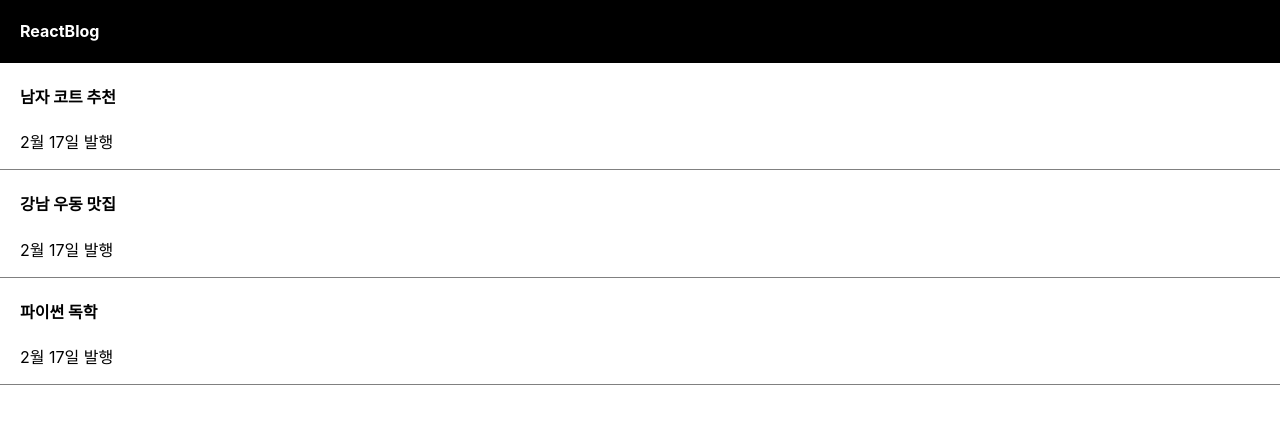
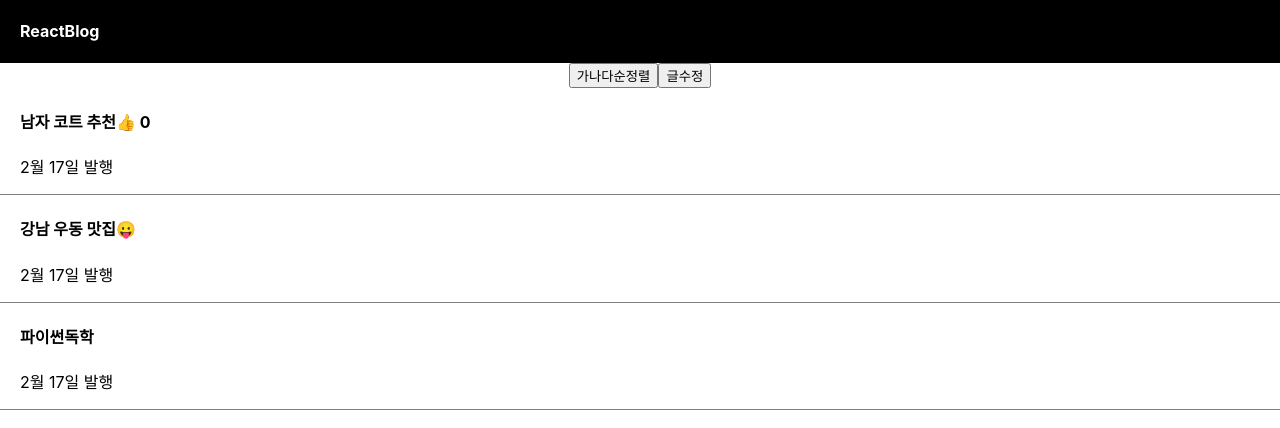
Before and after one commit to hyeon0415/react-shopping-, a React (Create React App) app: page / in a window 1280 px wide. Shown: the top 428 px of the page. Built offline with nearby package versions, Linux system fonts and the light colour scheme.

Commit message:
2023. 03. 16
button(state사용)

```diff
--- a/src/App.js
+++ b/src/App.js
@@ -1,3 +1,4 @@
+/* eslint-disable */
 import logo from './logo.svg';
 import './App.css';
 import { useState } from 'react';
@@ -6,25 +7,37 @@ function App() {
 
   let post = '역삼 우동 맛집';
   // state = 자동 렌더링(자주 변경이 될 요소들)
-  let[글제목1, b] = useState('남자 코트 추천');
-  let[글제목2, c] = useState('강남 우동 맛집');
-  let[글제목3, d] = useState('파이썬 독학');
+  let[글제목, 글제목변경] = useState(['남자 코트 추천', '강남 우동 맛집', '파이썬독학']);
+  let [따봉, 따봉변경] = useState(0);
 
   return (
     <div className="App">
       <div className="black-nav">
         <h4>ReactBlog</h4>
       </div>
+
+      <button onClick={() => {
+        let copy = [...글제목];
+        copy = copy.sort();
+        글제목변경(copy);
+      }}>가나다순정렬</button>
+      <button onClick={() => {
+        // ... => 괄호를 벗겨달라는 뜻
+        let copy = [...글제목];
+        copy[0]= '여자코트 추천';
+        글제목변경(copy);
+      }}>글수정</button>
+
       <div className="list">
-        <h4>{글제목1}</h4>
+        <h4>{글제목[0]}<span onClick={() => {따봉변경(따봉+1)}}>👍</span> {따봉} </h4>
         <p>2월 17일 발행</p>
       </div>
       <div className="list">
-        <h4>{글제목2}</h4>
+        <h4>{글제목[1]}<span>😛</span></h4>
         <p>2월 17일 발행</p>
       </div>
       <div className="list">
-        <h4>{글제목3}</h4>
+        <h4>{글제목[2]}</h4>
         <p>2월 17일 발행</p>
       </div>
     </div>
```
